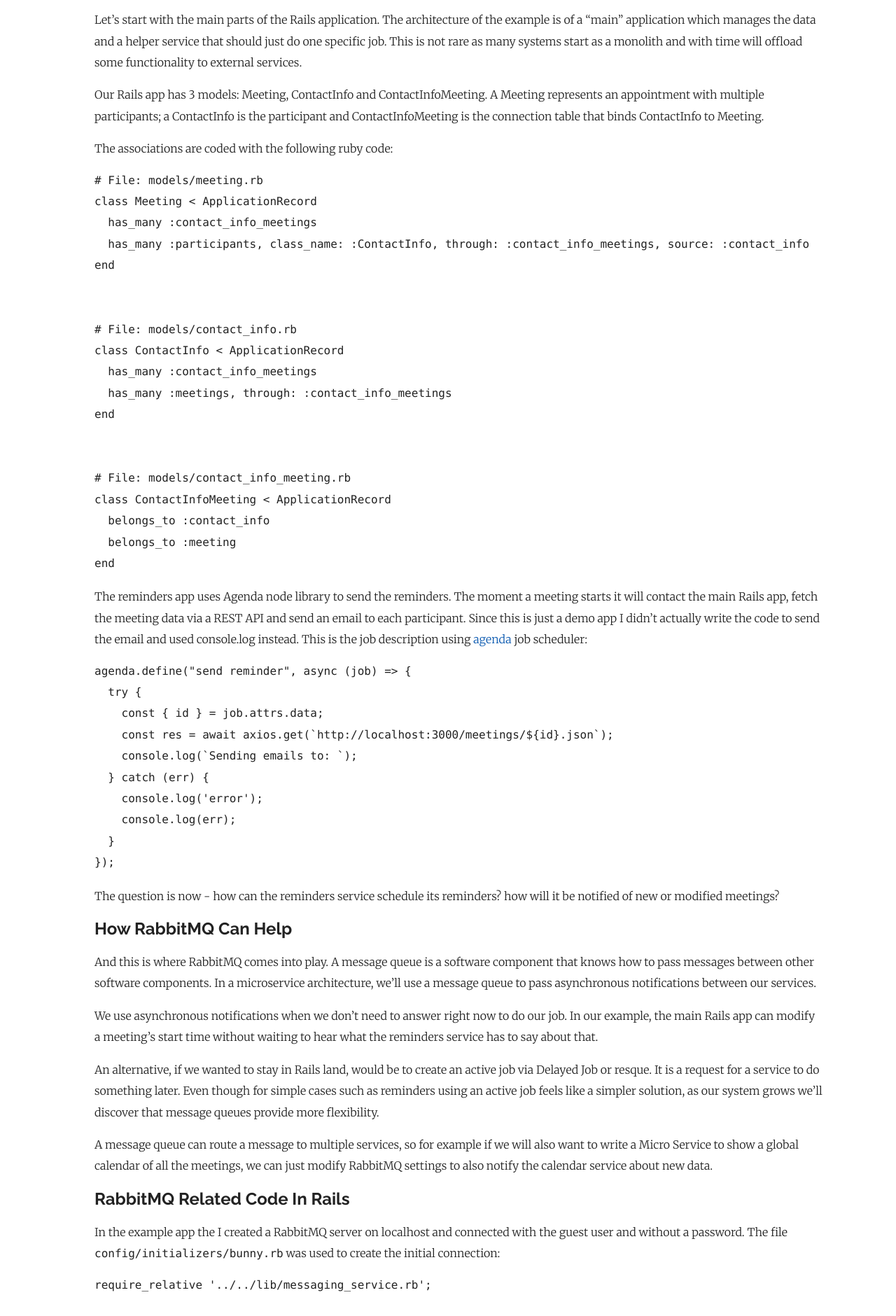
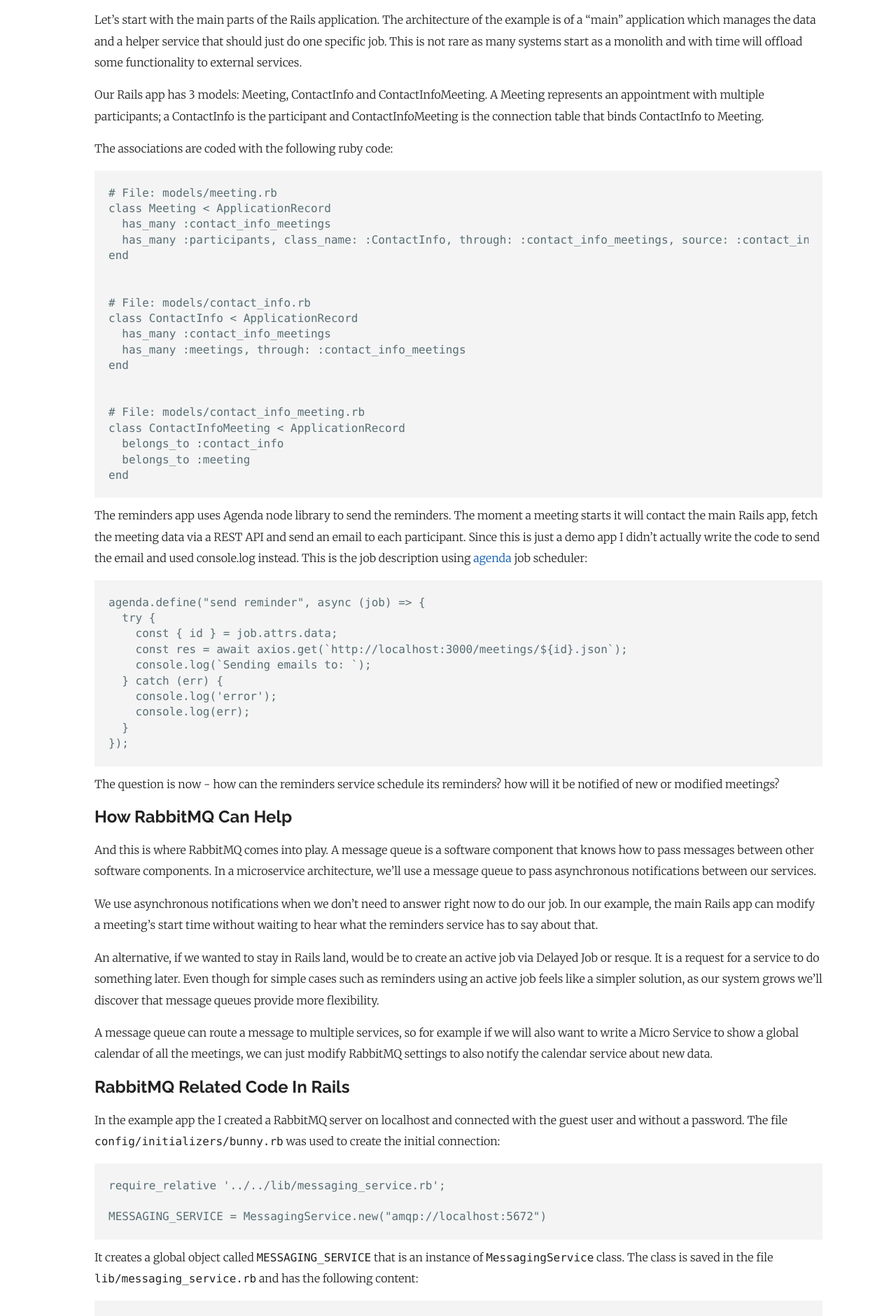
Before and after one commit to ynonp/blog, a Jekyll site: the page built from docs/_posts/2021-04-21-rabbitmq.markdown, in a window 1280 px wide. Shown: the part 543-2423 px from the top of the page at 70% size. Built offline with Jekyll 4.4.1, drawn with Linux system fonts in a browser that asks for light colours; some web fonts are replaced; our own code applies the rules of GitHub Pages for plain Markdown files; a script that is not in the unit is left out; comment, search, counter and statistics services are not loaded.

Commit message:
fixed code blocks

````diff
--- a/docs/_posts/2021-04-21-rabbitmq.markdown
+++ b/docs/_posts/2021-04-21-rabbitmq.markdown
@@ -18,7 +18,7 @@
 
 The associations are coded with the following ruby code:
 
-```language-ruby
+```
 # File: models/meeting.rb
 class Meeting < ApplicationRecord
   has_many :contact_info_meetings
@@ -42,7 +42,7 @@
 
 The reminders app uses Agenda node library to send the reminders. The moment a meeting starts it will contact the main Rails app, fetch the meeting data via a REST API and send an email to each participant. Since this is just a demo app I didn't actually write the code to send the email and used console.log instead. This is the job description using [agenda](https://github.com/agenda/agenda) job scheduler:
 
-```language-javascript
+```
 agenda.define("send reminder", async (job) => {
   try {
     const { id } = job.attrs.data;
@@ -69,7 +69,7 @@
 ## RabbitMQ Related Code In Rails
 In the example app the I created a RabbitMQ server on localhost and connected with the guest user and without a password. The file `config/initializers/bunny.rb` was used to create the initial connection:
 
-```language-ruby
+```
 require_relative '../../lib/messaging_service.rb';
 
 MESSAGING_SERVICE = MessagingService.new("amqp://localhost:5672")
@@ -77,7 +77,7 @@
 
 It creates a global object called `MESSAGING_SERVICE` that is an instance of `MessagingService` class. The class is saved in the file `lib/messaging_service.rb` and has the following content:
 
-```language-ruby
+```
 class MessagingService
   def initialize(amqp_url)
     @bunny = Bunny.new(amqp_url)
@@ -102,7 +102,7 @@
 
 In the file `app/models/meeting.rb` I had the following code to send a message every time meeting information is updated:
 
-```language-ruby
+```
   after_save :create_reminder
 
   def create_reminder
@@ -112,7 +112,7 @@
 
 And the actual sending is done via a job with this snippet:
 
-```language-ruby
+```
 class CreateMeetingReminderJob < ApplicationJob
   def perform(meeting_id)
     meeting = Meeting.find(meeting_id)
@@ -130,7 +130,7 @@
 ## RabbitMQ Related Code In The Reminders Node.JS Service
 On the Node.JS side things are just as simple:
 
-```language-javascript
+```
 amqp.connect('amqp://localhost', function(error0, connection) {
   if (error0) {
     throw error0;
````
